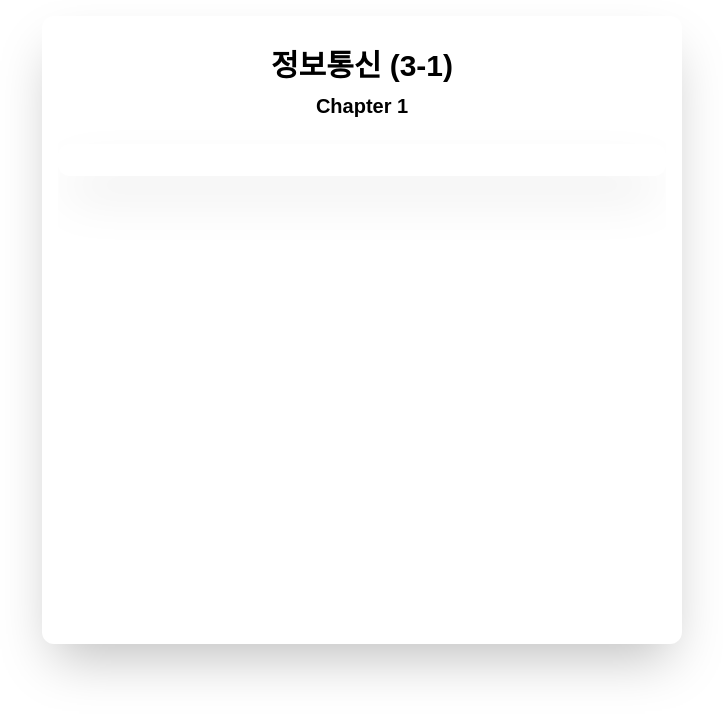
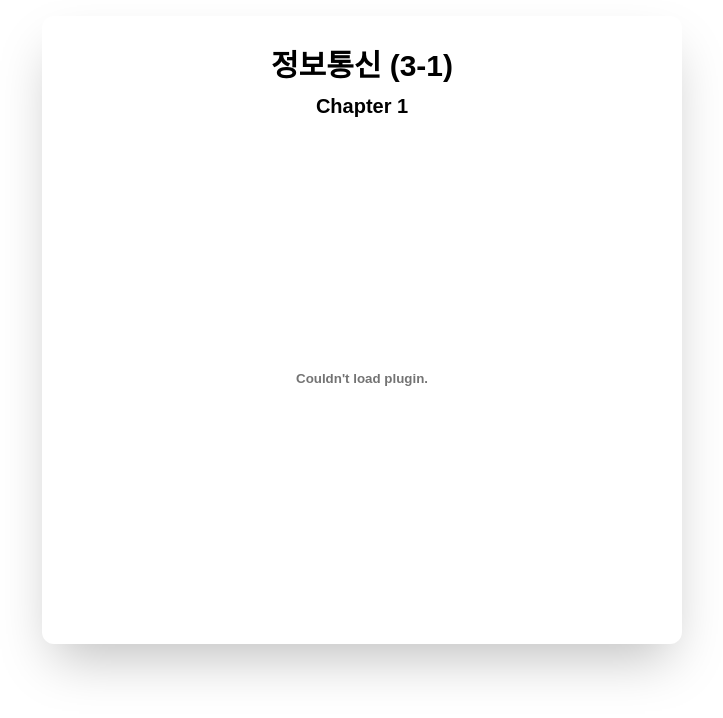
Before and after one commit to Superfish83/memoquiz, a Next.js app: page /JungboTongsin/study/1 in a window 1280 px wide. Shown: the top 718 px of the page, without its empty margins (278-1001 px from the left). Built offline with nearby package versions, Linux system fonts and the light colour scheme; a web font is replaced by a local one.

Commit message:
iframe to embed

```diff
--- a/pages/JungboTongsin/study/[studyid].jsx
+++ b/pages/JungboTongsin/study/[studyid].jsx
@@ -14,8 +14,9 @@ export default function Study(){
                 Chapter {id}
             </div>
             <div>
-                <iframe
+                <embed
                 src={"../../pdfs/ch" + id + ".pdf"}
+                type="application/pdf"
                 className="w-full h-[500px]"
                 title="PDF Viewer"
                 />
```
